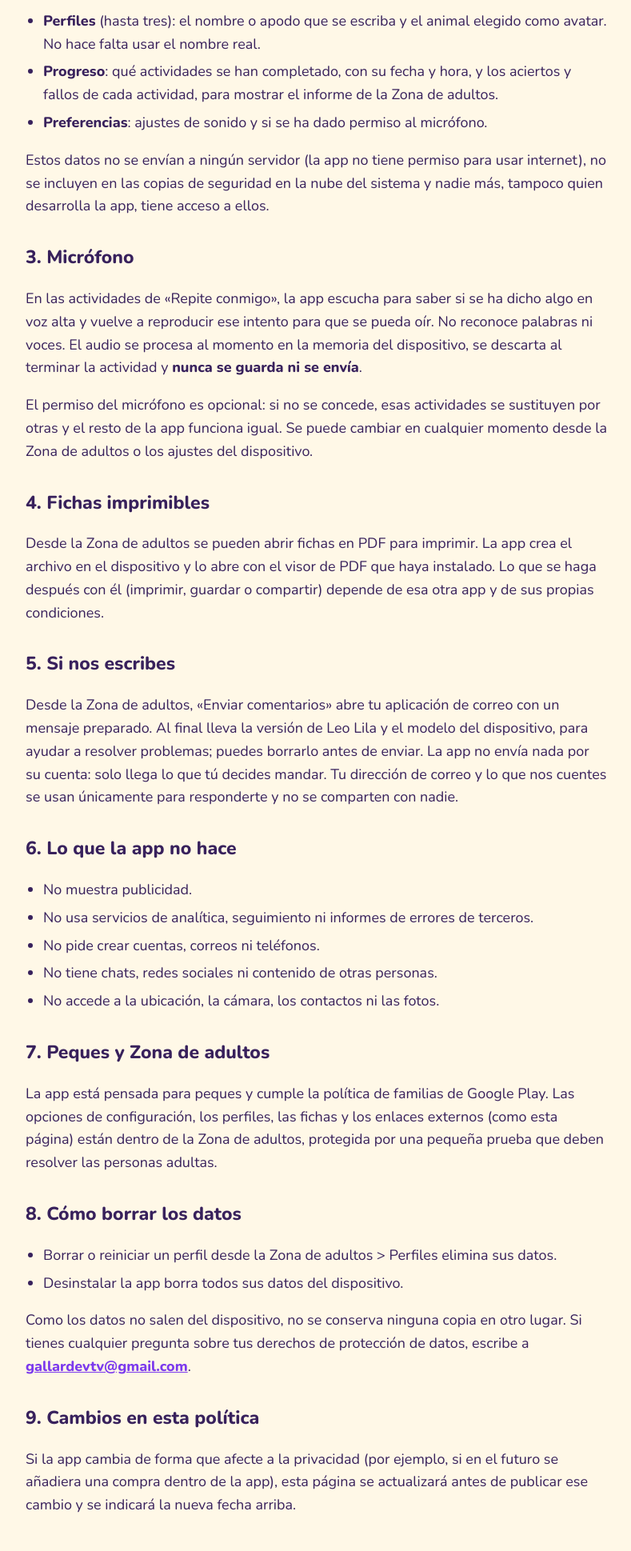
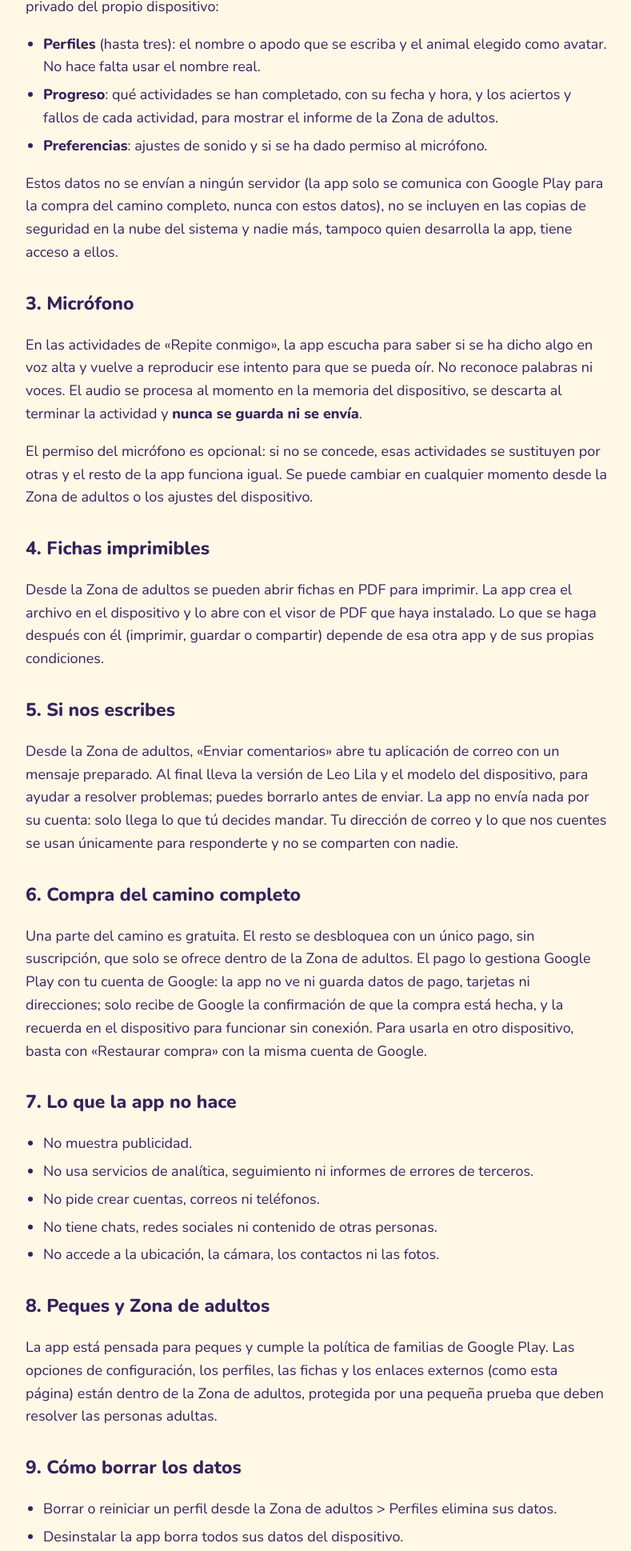
Before and after one commit to FranciscoJGallardo/leolila, a plain HTML site: page privacidad.html in a window 1280 px wide. Shown: the part 811-2750 px from the top of the page at 80% size, without its empty margins (244-1033 px from the left). Drawn offline with Linux system fonts and the light colour scheme.

Commit message:
Camino completo: compra unica con Google Play Billing. Gratis hasta el repaso de la L; en el mapa las paradas de pago llevan candado dorado y, al tocarlas, la mano senala el boton de adultos (el nino nunca ve un boton de pagar). La compra solo esta en Zona de adultos > Ajustes, tras la puerta: Desbloquear (precio de Google Play), Restaurar compra, avisos de pago pendiente o sin conexion, y compra simulada en el APK de desarrollo. Tras la puerta se abre la pestana pedida. Comprobado: el AAB de tienda (Gradle) incluye la libreria de facturacion y el permiso BILLING. Politica de privacidad con la compra. Test (94)
Co-Authored-By: Claude Opus 5.5 <noreply@anthropic.com>

```diff
--- a/privacidad.html
+++ b/privacidad.html
@@ -18,13 +18,13 @@
 
 	<main class="wrap doc">
 		<h1>Política de privacidad</h1>
-		<p class="date">Última actualización: 4 de octubre de 2026</p>
+		<p class="date">Última actualización: 4 de octubre de 2026 (compra del camino completo)</p>
 
 		<div class="summary">
 			<strong>En resumen</strong>
 			<ul>
 				<li>Leo Lila <strong>no recoge, no envía y no comparte</strong> datos personales.</li>
-				<li>No usa internet, no tiene anuncios, ni analíticas, ni cuentas de usuario.</li>
+				<li>No tiene anuncios, ni analíticas, ni cuentas de usuario. Solo se conecta a Google Play para la compra del camino completo.</li>
 				<li>Lo poco que guarda (el nombre del perfil y el progreso) se queda <strong>solo en el dispositivo</strong>.</li>
 				<li>El micrófono solo se usa para jugar a repetir en voz alta: <strong>el audio nunca sale del dispositivo ni se guarda</strong>.</li>
 			</ul>
@@ -40,7 +40,7 @@
 			<li><strong>Progreso</strong>: qué actividades se han completado, con su fecha y hora, y los aciertos y fallos de cada actividad, para mostrar el informe de la Zona de adultos.</li>
 			<li><strong>Preferencias</strong>: ajustes de sonido y si se ha dado permiso al micrófono.</li>
 		</ul>
-		<p>Estos datos no se envían a ningún servidor (la app no tiene permiso para usar internet), no se incluyen en las copias de seguridad en la nube del sistema y nadie más, tampoco quien desarrolla la app, tiene acceso a ellos.</p>
+		<p>Estos datos no se envían a ningún servidor (la app solo se comunica con Google Play para la compra del camino completo, nunca con estos datos), no se incluyen en las copias de seguridad en la nube del sistema y nadie más, tampoco quien desarrolla la app, tiene acceso a ellos.</p>
 
 		<h2>3. Micrófono</h2>
 		<p>En las actividades de «Repite conmigo», la app escucha para saber si se ha dicho algo en voz alta y vuelve a reproducir ese intento para que se pueda oír. No reconoce palabras ni voces. El audio se procesa al momento en la memoria del dispositivo, se descarta al terminar la actividad y <strong>nunca se guarda ni se envía</strong>.</p>
@@ -52,7 +52,10 @@
 		<h2>5. Si nos escribes</h2>
 		<p>Desde la Zona de adultos, «Enviar comentarios» abre tu aplicación de correo con un mensaje preparado. Al final lleva la versión de Leo Lila y el modelo del dispositivo, para ayudar a resolver problemas; puedes borrarlo antes de enviar. La app no envía nada por su cuenta: solo llega lo que tú decides mandar. Tu dirección de correo y lo que nos cuentes se usan únicamente para responderte y no se comparten con nadie.</p>
 
-		<h2>6. Lo que la app no hace</h2>
+		<h2>6. Compra del camino completo</h2>
+		<p>Una parte del camino es gratuita. El resto se desbloquea con un único pago, sin suscripción, que solo se ofrece dentro de la Zona de adultos. El pago lo gestiona Google Play con tu cuenta de Google: la app no ve ni guarda datos de pago, tarjetas ni direcciones; solo recibe de Google la confirmación de que la compra está hecha, y la recuerda en el dispositivo para funcionar sin conexión. Para usarla en otro dispositivo, basta con «Restaurar compra» con la misma cuenta de Google.</p>
+
+		<h2>7. Lo que la app no hace</h2>
 		<ul>
 			<li>No muestra publicidad.</li>
 			<li>No usa servicios de analítica, seguimiento ni informes de errores de terceros.</li>
@@ -61,17 +64,17 @@
 			<li>No accede a la ubicación, la cámara, los contactos ni las fotos.</li>
 		</ul>
 
-		<h2>7. Peques y Zona de adultos</h2>
+		<h2>8. Peques y Zona de adultos</h2>
 		<p>La app está pensada para peques y cumple la política de familias de Google Play. Las opciones de configuración, los perfiles, las fichas y los enlaces externos (como esta página) están dentro de la Zona de adultos, protegida por una pequeña prueba que deben resolver las personas adultas.</p>
 
-		<h2>8. Cómo borrar los datos</h2>
+		<h2>9. Cómo borrar los datos</h2>
 		<ul>
 			<li>Borrar o reiniciar un perfil desde la Zona de adultos &gt; Perfiles elimina sus datos.</li>
 			<li>Desinstalar la app borra todos sus datos del dispositivo.</li>
 		</ul>
 		<p>Como los datos no salen del dispositivo, no se conserva ninguna copia en otro lugar. Si tienes cualquier pregunta sobre tus derechos de protección de datos, escribe a <a href="mailto:gallardevtv@gmail.com">gallardevtv@gmail.com</a>.</p>
 
-		<h2>9. Cambios en esta política</h2>
+		<h2>10. Cambios en esta política</h2>
 		<p>Si la app cambia de forma que afecte a la privacidad (por ejemplo, si en el futuro se añadiera una compra dentro de la app), esta página se actualizará antes de publicar ese cambio y se indicará la nueva fecha arriba.</p>
 	</main>
 
```
